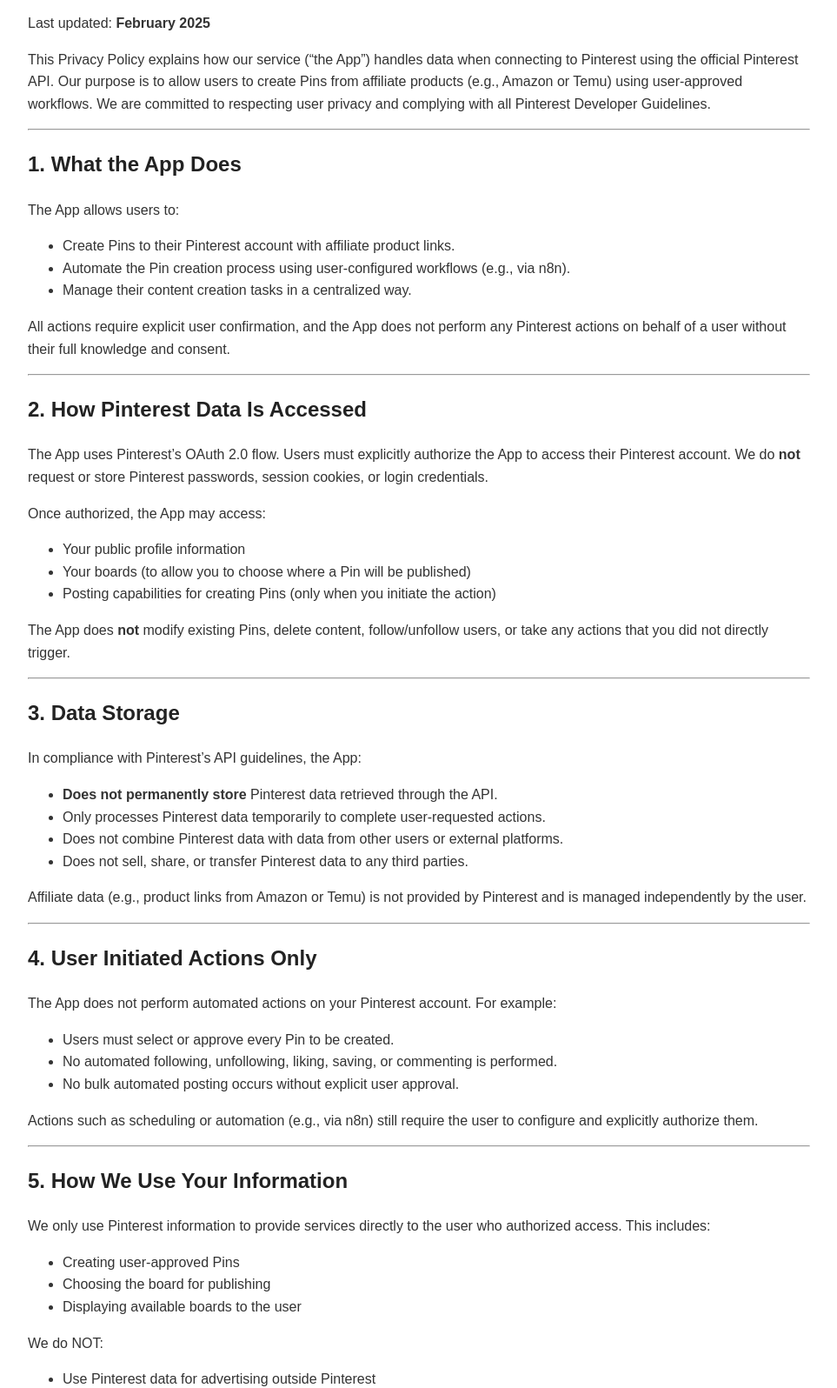
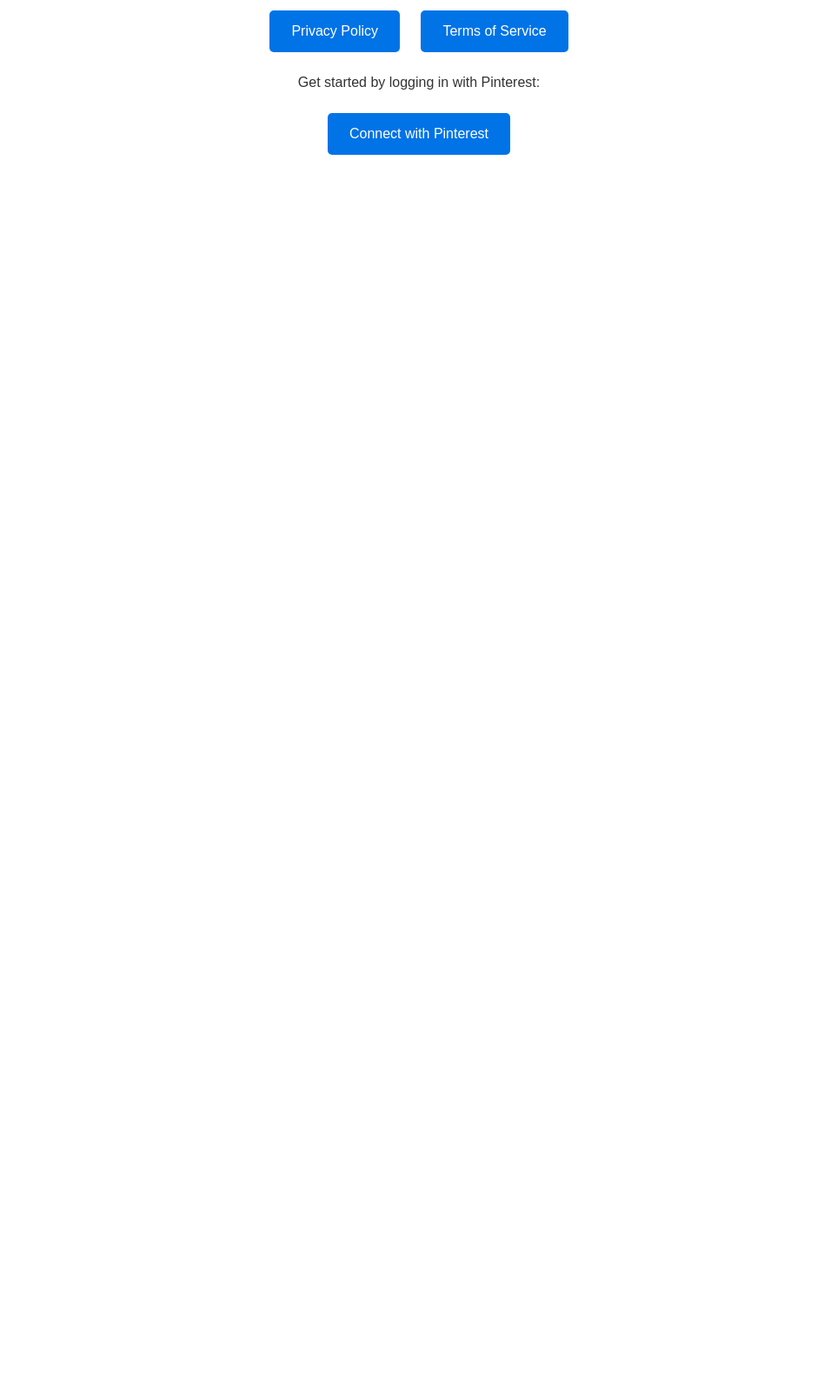
Before and after one commit to itsVNL-Coding/itsVNL-pinterest-privacy-policy, a plain HTML site: page index.html in a window 1280 px wide. Shown: the part 140-1736 px from the top of the page at 87% size, without its empty margins (158-1121 px from the left). After the commit the page ends 800 px from the top, so only its background shows below. Drawn offline with Linux system fonts and the light colour scheme.

Commit message:
Update Landing Page to itsVNL n8n Automation

```diff
--- a/index.html
+++ b/index.html
@@ -2,123 +2,26 @@
 <html lang="en">
 <head>
 <meta charset="UTF-8">
-<title>Privacy Policy</title>
 <meta name="viewport" content="width=device-width, initial-scale=1">
+<title>itsVNL n8n Automation</title>
 <style>
-    body { font-family: Arial, sans-serif; line-height: 1.6; max-width: 900px; margin: 40px auto; padding: 20px; color: #333; }
-    h1, h2 { color: #222; }
+    body { font-family: Arial, sans-serif; text-align: center; margin: 50px; color: #333; }
+    a { text-decoration: none; color: #0073e6; }
+    a:hover { text-decoration: underline; }
+    .button { display: inline-block; margin: 10px; padding: 15px 25px; background-color: #0073e6; color: #fff; border-radius: 5px; }
+    .button:hover { background-color: #005bb5; }
 </style>
 </head>
 <body>
 
-<h1>Privacy Policy</h1>
-<p>Last updated: <strong>February 2025</strong></p>
+<h1>Welcome to itsVNL n8n Automation</h1>
+<p>Create Pinterest Pins with affiliate links from Amazon and Temu, powered by n8n automation workflows.</p>
 
-<p>This Privacy Policy explains how our service (“the App”) handles data when connecting to Pinterest using the official Pinterest API. Our purpose is to allow users to create Pins from affiliate products (e.g., Amazon or Temu) using user‑approved workflows. We are committed to respecting user privacy and complying with all Pinterest Developer Guidelines.</p>
+<a class="button" href="privacy.html" target="_blank">Privacy Policy</a>
+<a class="button" href="tos.html" target="_blank">Terms of Service</a>
 
-<hr>
-
-<h2>1. What the App Does</h2>
-<p>The App allows users to:</p>
-<ul>
-    <li>Create Pins to their Pinterest account with affiliate product links.</li>
-    <li>Automate the Pin creation process using user‑configured workflows (e.g., via n8n).</li>
-    <li>Manage their content creation tasks in a centralized way.</li>
-</ul>
-
-<p>All actions require explicit user confirmation, and the App does not perform any Pinterest actions on behalf of a user without their full knowledge and consent.</p>
-
-<hr>
-
-<h2>2. How Pinterest Data Is Accessed</h2>
-<p>The App uses Pinterest’s OAuth 2.0 flow. Users must explicitly authorize the App to access their Pinterest account. We do <strong>not</strong> request or store Pinterest passwords, session cookies, or login credentials.</p>
-
-<p>Once authorized, the App may access:</p>
-<ul>
-    <li>Your public profile information</li>
-    <li>Your boards (to allow you to choose where a Pin will be published)</li>
-    <li>Posting capabilities for creating Pins (only when you initiate the action)</li>
-</ul>
-
-<p>The App does <strong>not</strong> modify existing Pins, delete content, follow/unfollow users, or take any actions that you did not directly trigger.</p>
-
-<hr>
-
-<h2>3. Data Storage</h2>
-<p>In compliance with Pinterest’s API guidelines, the App:</p>
-<ul>
-    <li><strong>Does not permanently store</strong> Pinterest data retrieved through the API.</li>
-    <li>Only processes Pinterest data temporarily to complete user‑requested actions.</li>
-    <li>Does not combine Pinterest data with data from other users or external platforms.</li>
-    <li>Does not sell, share, or transfer Pinterest data to any third parties.</li>
-</ul>
-
-<p>Affiliate data (e.g., product links from Amazon or Temu) is not provided by Pinterest and is managed independently by the user.</p>
-
-<hr>
-
-<h2>4. User Initiated Actions Only</h2>
-<p>The App does not perform automated actions on your Pinterest account. For example:</p>
-<ul>
-    <li>Users must select or approve every Pin to be created.</li>
-    <li>No automated following, unfollowing, liking, saving, or commenting is performed.</li>
-    <li>No bulk automated posting occurs without explicit user approval.</li>
-</ul>
-
-<p>Actions such as scheduling or automation (e.g., via n8n) still require the user to configure and explicitly authorize them.</p>
-
-<hr>
-
-<h2>5. How We Use Your Information</h2>
-<p>We only use Pinterest information to provide services directly to the user who authorized access. This includes:</p>
-<ul>
-    <li>Creating user‑approved Pins</li>
-    <li>Choosing the board for publishing</li>
-    <li>Displaying available boards to the user</li>
-</ul>
-
-<p>We do NOT:</p>
-<ul>
-    <li>Use Pinterest data for advertising outside Pinterest</li>
-    <li>Use Pinterest data for competitor research or benchmarking</li>
-    <li>Share Pinterest data with any third‑party advertising networks</li>
-</ul>
-
-<hr>
-
-<h2>6. Third‑Party Services</h2>
-<p>The App may work with third‑party affiliate programs (such as Amazon or Temu) for product URLs only. These services are not connected to Pinterest API access or user data.</p>
-
-<p>Your interactions with affiliate platforms are governed by their own Privacy Policies.</p>
-
-<hr>
-
-<h2>7. Keeping Your Data Secure</h2>
-<p>We protect your data by:</p>
-<ul>
-    <li>Storing OAuth tokens securely</li>
-    <li>Preventing unauthorized access to API credentials</li>
-    <li>Not sharing API credentials with any third party</li>
-</ul>
-
-<hr>
-
-<h2>8. Revoking Access</h2>
-<p>Users may revoke the App’s access to their Pinterest account at any time via Pinterest’s settings:</p>
-<p><em>Settings → Security & Logins → Apps</em></p>
-
-<p>Once revoked, the App loses all access to Pinterest data and no further actions can be taken.</p>
-
-<hr>
-
-<h2>9. Contact Us</h2>
-<p>If you have questions or concerns about this Privacy Policy or your data, you may contact us at:</p>
-
-<p><strong>Email:</strong> carlosdanielferreira2000@gmail.com</p>
-
-<hr>
-
-<p>By using the App, you agree to this Privacy Policy.</p>
+<p>Get started by logging in with Pinterest:</p>
+<a class="button" href="#">Connect with Pinterest</a> <!-- Replace # with OAuth link -->
 
 </body>
 </html>
```
